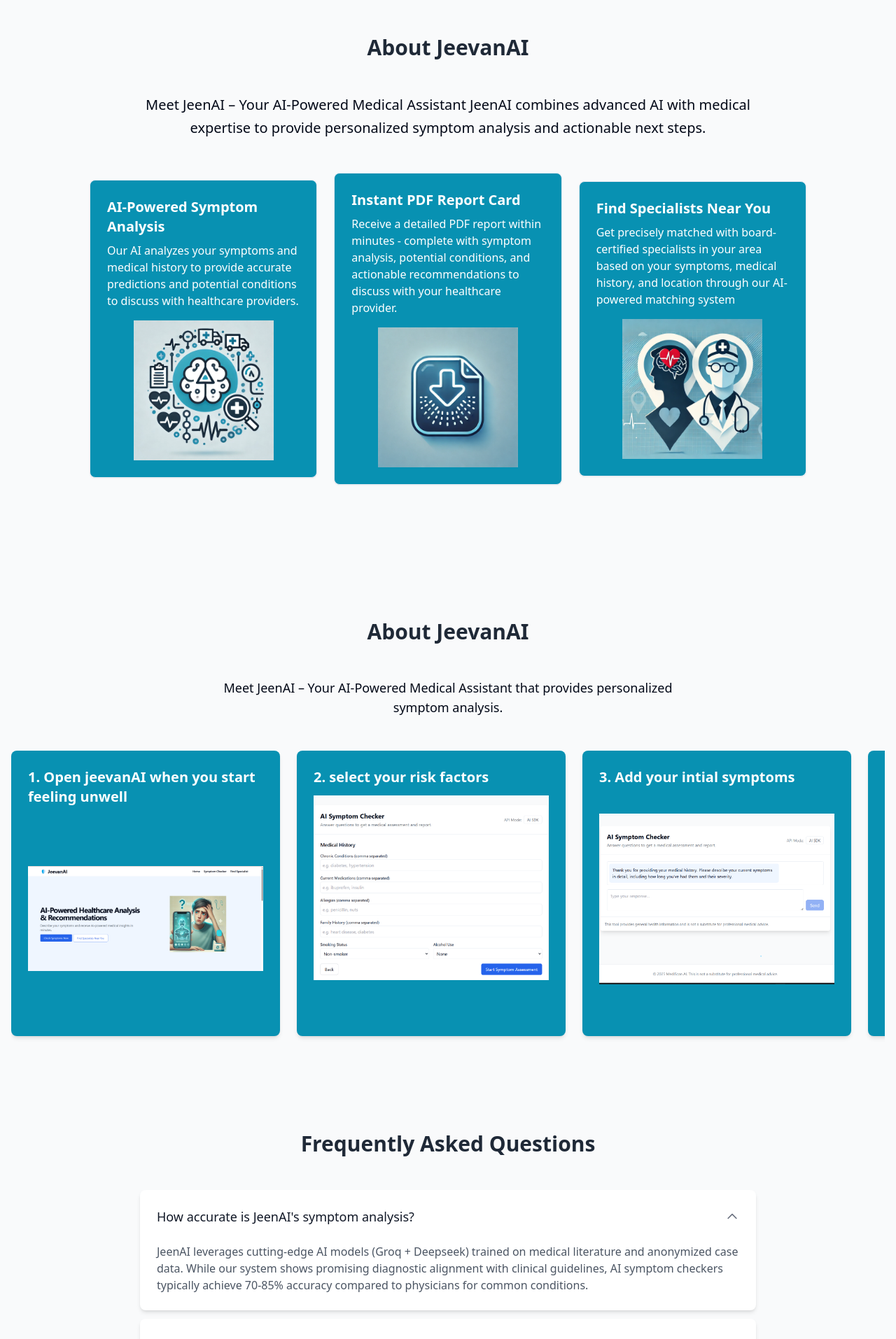
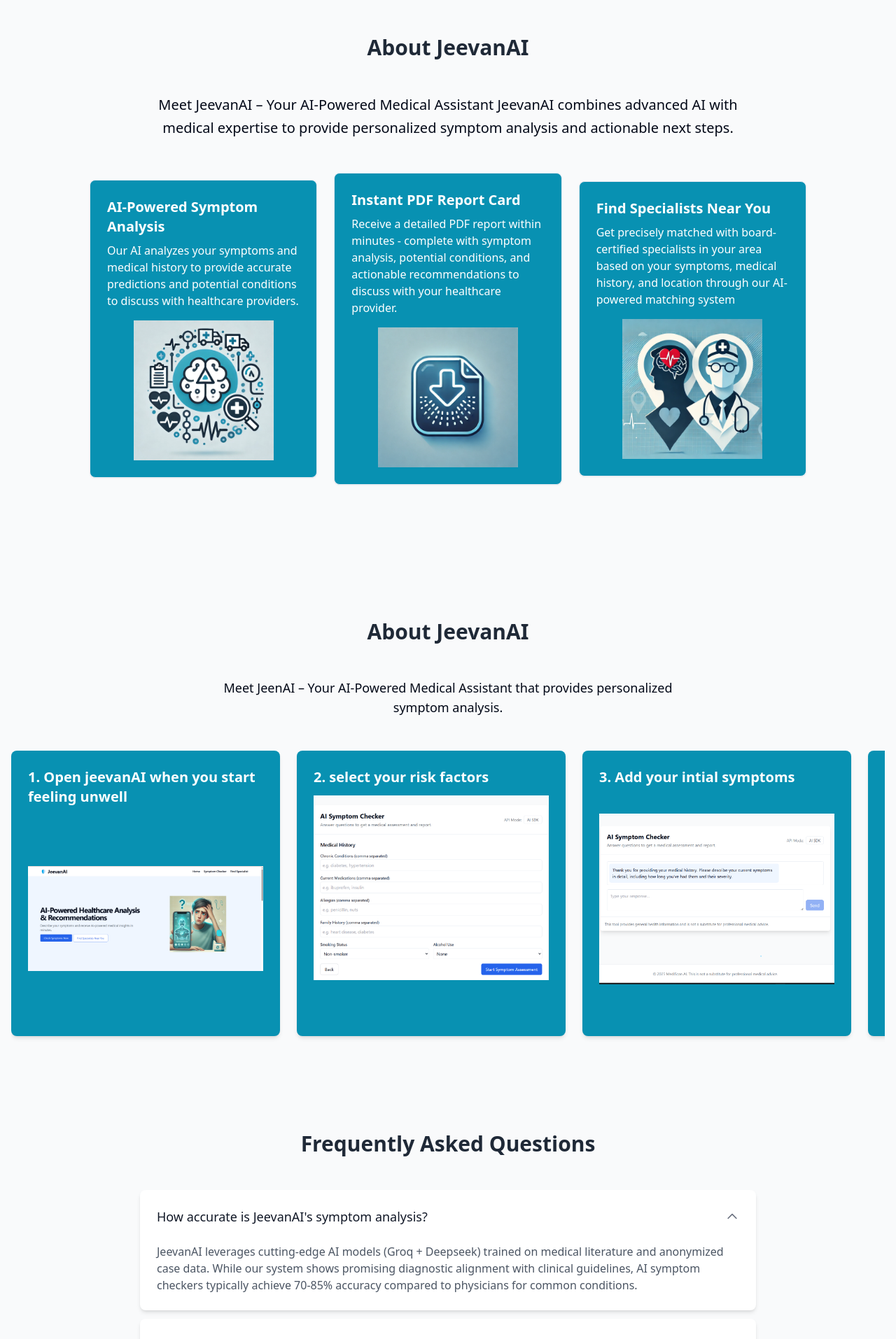
Before and after one commit to Siddhi-Uttekar/JeevanAI, a Next.js app: page / in a window 1280 px wide. Shown: the part 700-2614 px from the top of the page at 70% size. Built offline with nearby package versions, Linux system fonts and the light colour scheme.

Commit message:
updated UI

```diff
--- a/app/find-specialist/SpecialistMap.tsx
+++ b/app/find-specialist/SpecialistMap.tsx
@@ -105,21 +105,20 @@ const SpecialistMap = () => {
   return (
     <div className="p-6 bg-gray-100">
       <div className="max-w-2xl mx-auto bg-white p-6 rounded-lg shadow-md">
-        <h1 className="text-2xl font-bold mb-4">Find a Specialist Near You</h1>
+        <h1 className="text-2xl font-bold mb-4">Find Specialist/ Healthcare centers Near You</h1>
 
         <div className="mb-4">
           <input
             type="text"
             value={illness}
             onChange={(e) => setIllness(e.target.value)}
-            placeholder="search for suggested specialists near you"
+            placeholder="search for places/ specialists"
             className="border p-2 rounded w-full mb-2"
           />
           <button
             onClick={fetchSpecialists}
             className="px-4 py-2 bg-blue-500 text-white rounded hover:bg-blue-600"
-          >
-            Find Specialists
+          >Search
           </button>
           <button
             onClick={handleLocationAccess}
--- a/app/page.tsx
+++ b/app/page.tsx
@@ -45,8 +45,8 @@ export default function Home() {
               <div className="space-y-2">
                 <h2 className="text-3xl font-bold text-center mb-12 text-gray-800">About JeevanAI</h2>
                 <p className="max-w-[900px] text-black-600 md:text-xl/relaxed lg:text-base/relaxed xl:text-xl/relaxed">
-                Meet JeenAI – Your AI-Powered Medical Assistant
-                   JeenAI combines advanced AI with medical expertise to provide
+                Meet JeevanAI – Your AI-Powered Medical Assistant
+                   JeevanAI combines advanced AI with medical expertise to provide
                      personalized symptom analysis and actionable next steps.
                 </p>
               </div>
@@ -192,13 +192,13 @@ export default function Home() {
       <div className="bg-white rounded-lg shadow-md overflow-hidden">
         <details className="group" open>
           <summary className="flex justify-between items-center p-6 cursor-pointer list-none">
-            <h3 className="text-lg font-medium text-gray-900">How accurate is JeenAI's symptom analysis?</h3>
+            <h3 className="text-lg font-medium text-gray-900">How accurate is JeevanAI's symptom analysis?</h3>
             <svg className="w-5 h-5 text-gray-500 group-open:rotate-180 transition-transform" fill="none" viewBox="0 0 24 24" stroke="currentColor">
               <path strokeLinecap="round" strokeLinejoin="round" strokeWidth={2} d="M19 9l-7 7-7-7" />
             </svg>
           </summary>
           <div className="px-6 pb-6 pt-0 text-gray-600">
-            <p>JeenAI leverages cutting-edge AI models (Groq + Deepseek) trained on medical literature and anonymized case data. While our system shows promising diagnostic alignment with clinical guidelines, AI symptom checkers typically achieve 70-85% accuracy compared to physicians for common conditions.</p>
+            <p>JeevanAI leverages cutting-edge AI models (Groq + Deepseek) trained on medical literature and anonymized case data. While our system shows promising diagnostic alignment with clinical guidelines, AI symptom checkers typically achieve 70-85% accuracy compared to physicians for common conditions.</p>
           </div>
         </details>
       </div>
@@ -294,7 +294,7 @@ export default function Home() {
 
       <div className="space-y-4 text-gray-600">
         <p>
-          <strong>JeenAI is an informational tool only</strong> - it does not provide medical diagnosis,
+          <strong>JeevanAI is an informational tool only</strong> - it does not provide medical diagnosis,
           treatment, or emergency services. Our AI analysis is based on pattern recognition
           and cannot replace professional medical evaluation.
         </p>
```
